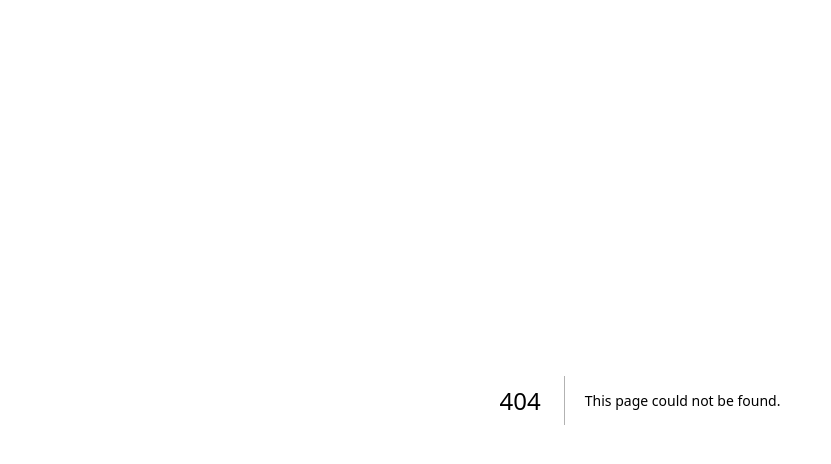
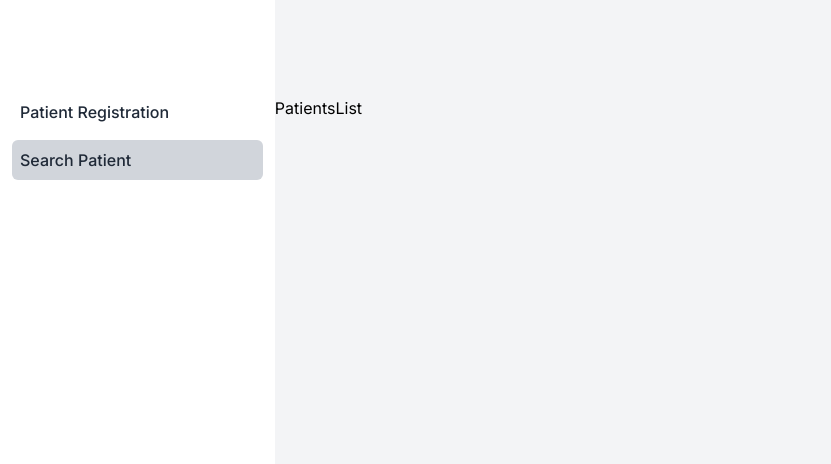
Before and after one commit to edwinochieng/hospital-management-system, a Next.js app: page /receptionist/patients in a window 1280 px wide. Before the commit this address had no page. Shown: the top 464 px of the page, without its empty margins (0-831 px from the left). Built offline with nearby package versions, Linux system fonts and the light colour scheme.

Commit message:
search patients page

```diff
--- /dev/null
+++ b/src/app/(dashboard)/receptionist/patients/page.js
@@ -0,0 +1,5 @@
+import React from "react";
+
+export default function SearchPatients() {
+  return <div>PatientsList</div>;
+}
```
